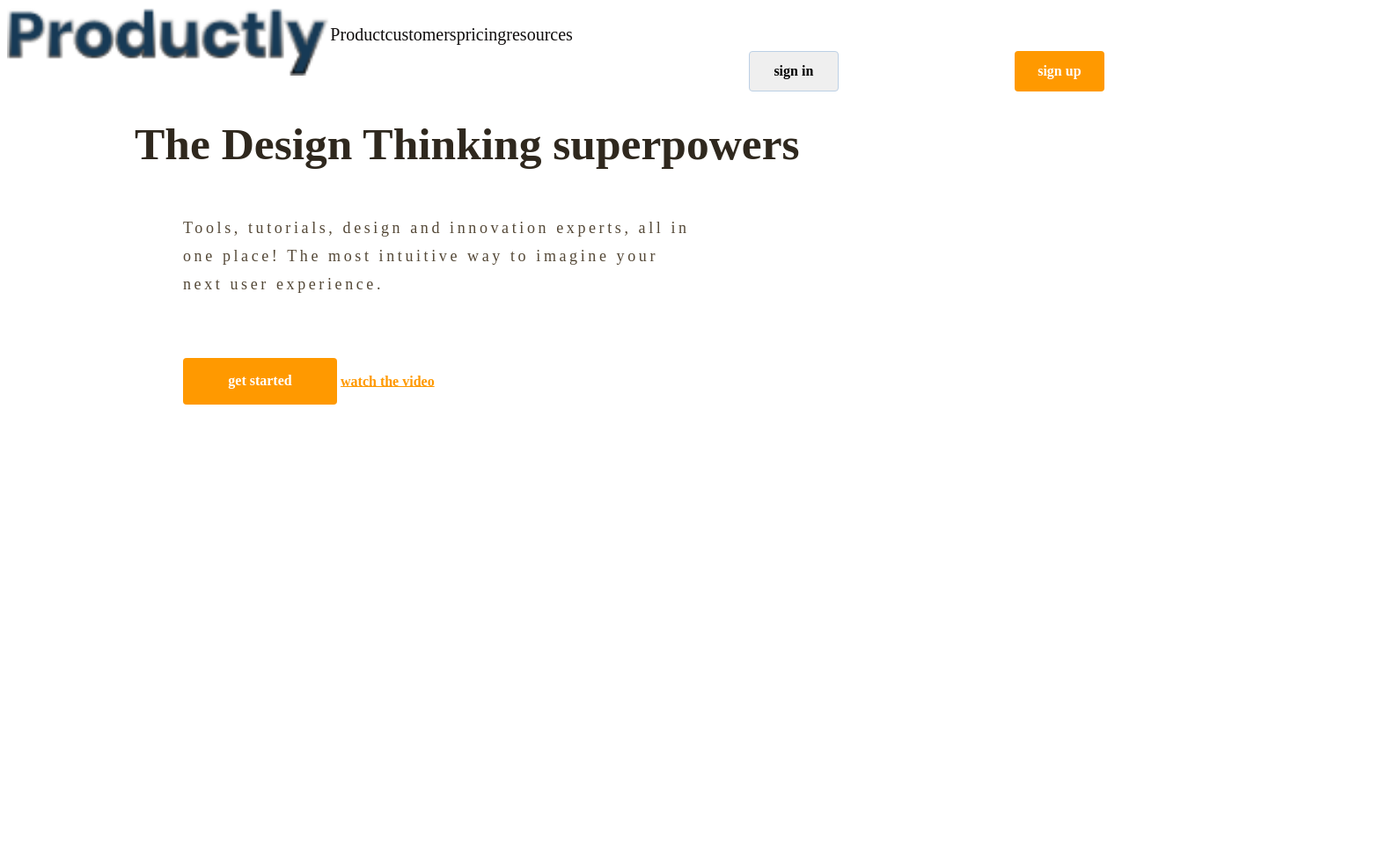
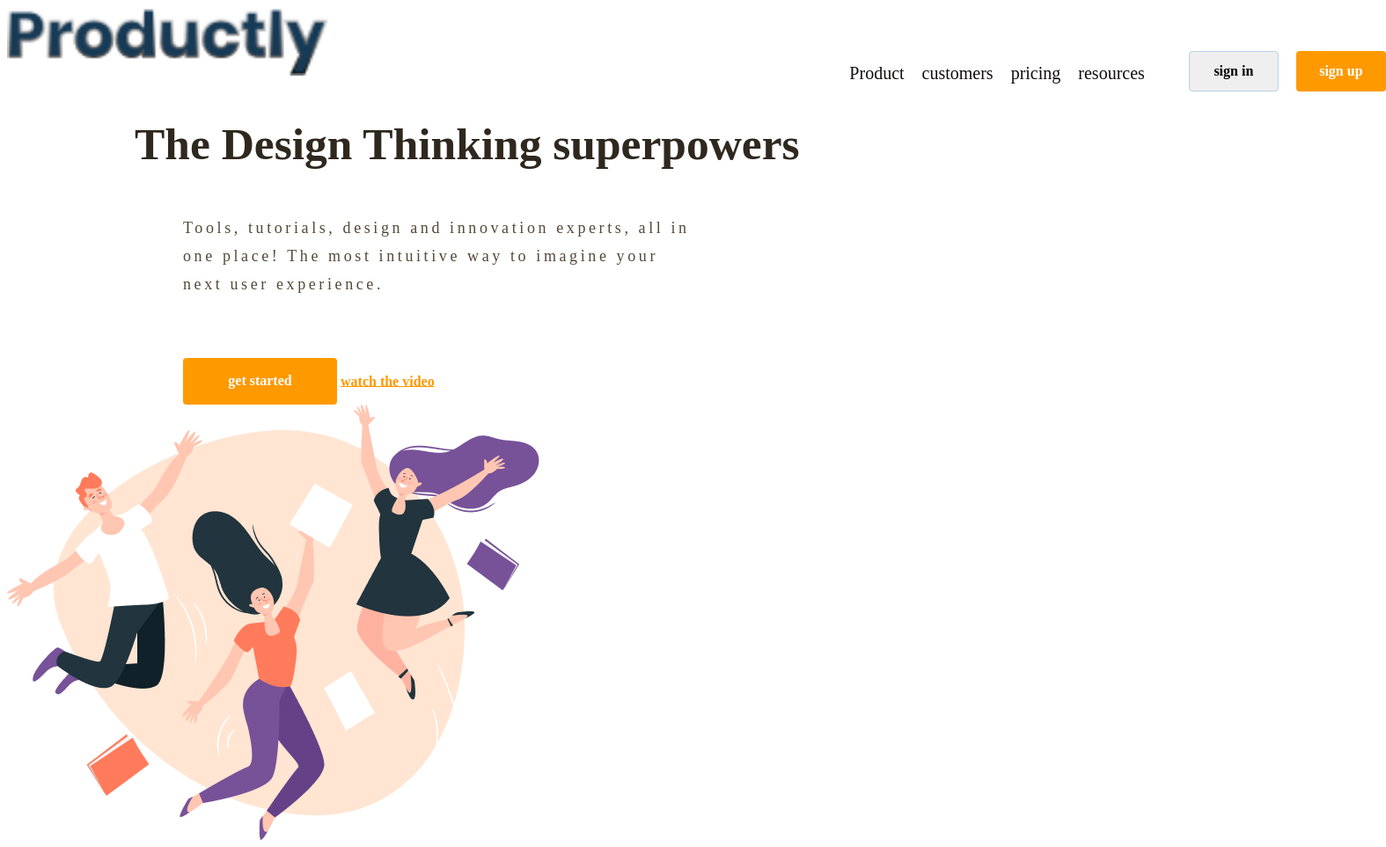
Before and after one commit to Schvea/V6, a plain HTML site: page index.html in a window 1280 px wide. Shown: the whole page at 88% size, 1575 px wide, since content can reach past the window. Before the commit the page ends 800 px from the top, so only its background shows below. Drawn offline with Linux system fonts and the light colour scheme.

Commit message:
testar layout, bild adderad

```diff
--- a/index.html
+++ b/index.html
@@ -31,6 +31,7 @@
             <a href="url">watch the video</a>
         </section>
         <section>
+            <img src="style/trevanner.png" alt="gladbild">
         </section>
     </main>
 </body>
--- a/style/style.css
+++ b/style/style.css
@@ -27,14 +27,28 @@ header {
     padding: 30px, 10%;
 }
 
-
-.header-productly {
-    width: 143.117px;
-    height: 28.973px;
+.logo {
     flex-shrink: 0;
     fill: #173A56;
     stroke-width: 1px;
     stroke: #000;
+    transform: scale(0.2);
+}
+
+.product {
+    transform: translate(590px, 44px);
+}
+
+.customers {
+    transform: translate(610px, 44px);
+}
+
+.pricing {
+    transform: translate(630px, 44px);
+}
+
+.resources {
+    transform: translate(650px, 44px);
 }
 
 .sign-in {
@@ -52,6 +66,8 @@ header {
     font-style: normal;
     font-weight: 700;
     line-height: normal;
+    transform: translateX(500px);
+
 }
 
 .sign-up {
@@ -70,6 +86,7 @@ header {
     font-style: normal;
     font-weight: 700;
     line-height: normal;
+    transform: translateX(320px);
 }
 
 section {
@@ -85,6 +102,10 @@ section {
     font-weight: 700;
     line-height: 54px;
     /* 122.727% */
+}
+
+section {
+    display: inline-block;
 }
 
 .main-title {
```
Also changed, not shown: style/trevanner.png (added).
